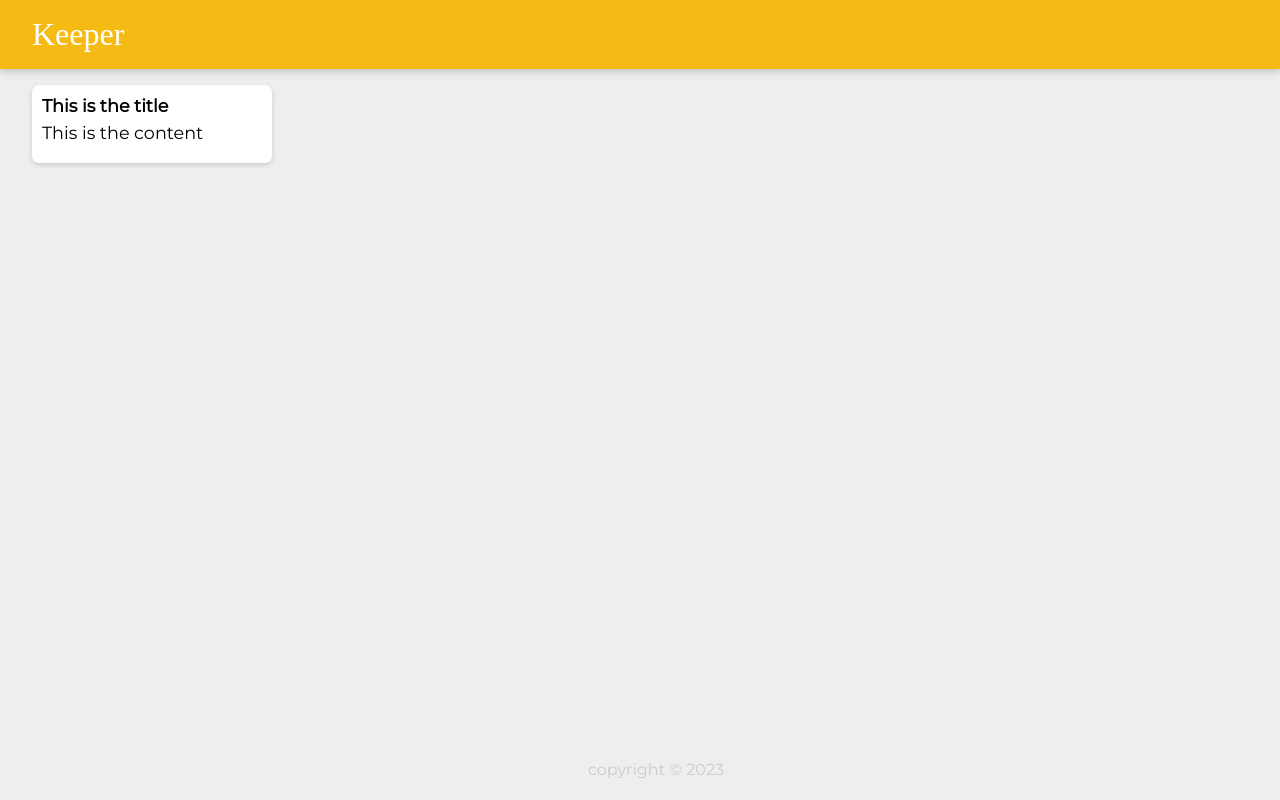
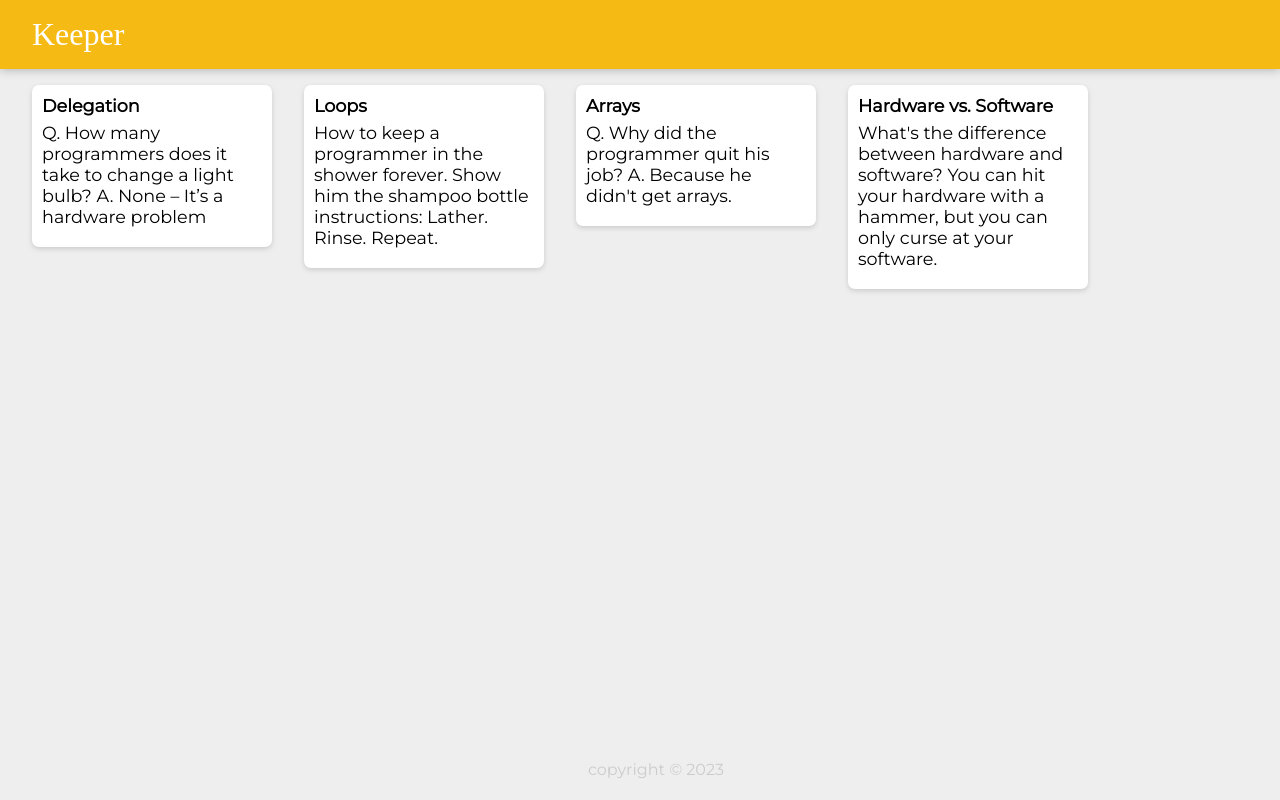
Before and after one commit to Murad14/keeper-app, a React (Create React App) app: page / in a window 1280 px wide. Built offline with nearby package versions, Linux system fonts and the light colour scheme; a web font is replaced by a local one.

Commit message:
modified

```diff
--- a/src/components/App.jsx
+++ b/src/components/App.jsx
@@ -2,12 +2,21 @@
 import Header from "./Header";
 import Footer from "./Footer";
 import Note from "./Note";
+import notes from "../notes";
+
+function createNote(noteItem){
+    return <Note
+        title= {noteItem.title}
+        content= {noteItem.content}
+    />
+}
+
 
 function App (){
     return (
     <div>
         <Header />
-        <Note/>
+        {notes.map(createNote)}
         <Footer />
     </div>
 );
--- a/src/components/Note.jsx
+++ b/src/components/Note.jsx
@@ -1,10 +1,12 @@
 import React from "react";
+import notes from "../notes";
 
-function Note (){
+
+function Note (props){
     return(
         <div className="note">
-            <h1>This is the title</h1>
-            <p>This is the content</p>
+            <h1>{props.title}</h1>
+            <p>{props.content}</p>
         </div>
     )
 }
--- a/src/index.js
+++ b/src/index.js
@@ -1,6 +1,7 @@
 import React from "react";
 import ReactDOM  from "react-dom/client";
 import App from "./components/App";
+
 
 
 const root = ReactDOM.createRoot(document.getElementById('root'));
--- a/src/notes.js
+++ b/src/notes.js
@@ -24,3 +24,5 @@
         "What's the difference between hardware and software? You can hit your hardware with a hammer, but you can only curse at your software."
     }
   ];
+
+  export default notes;
```
